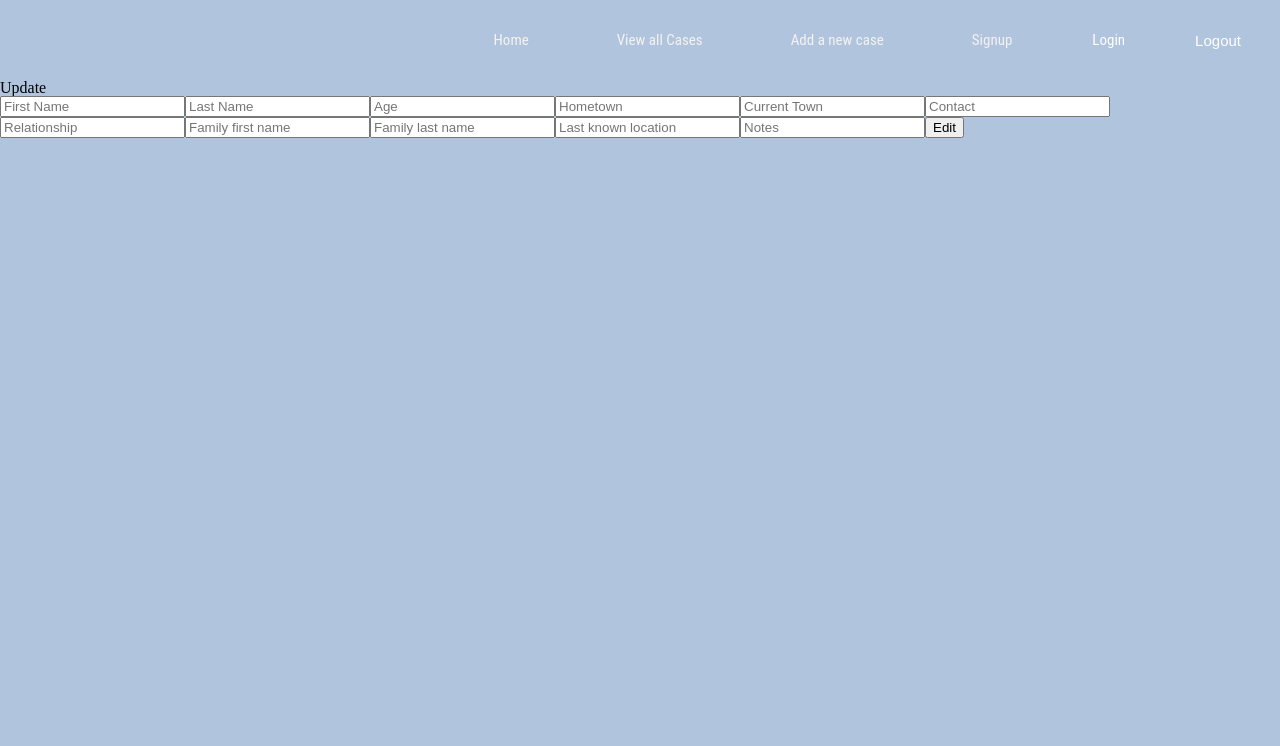
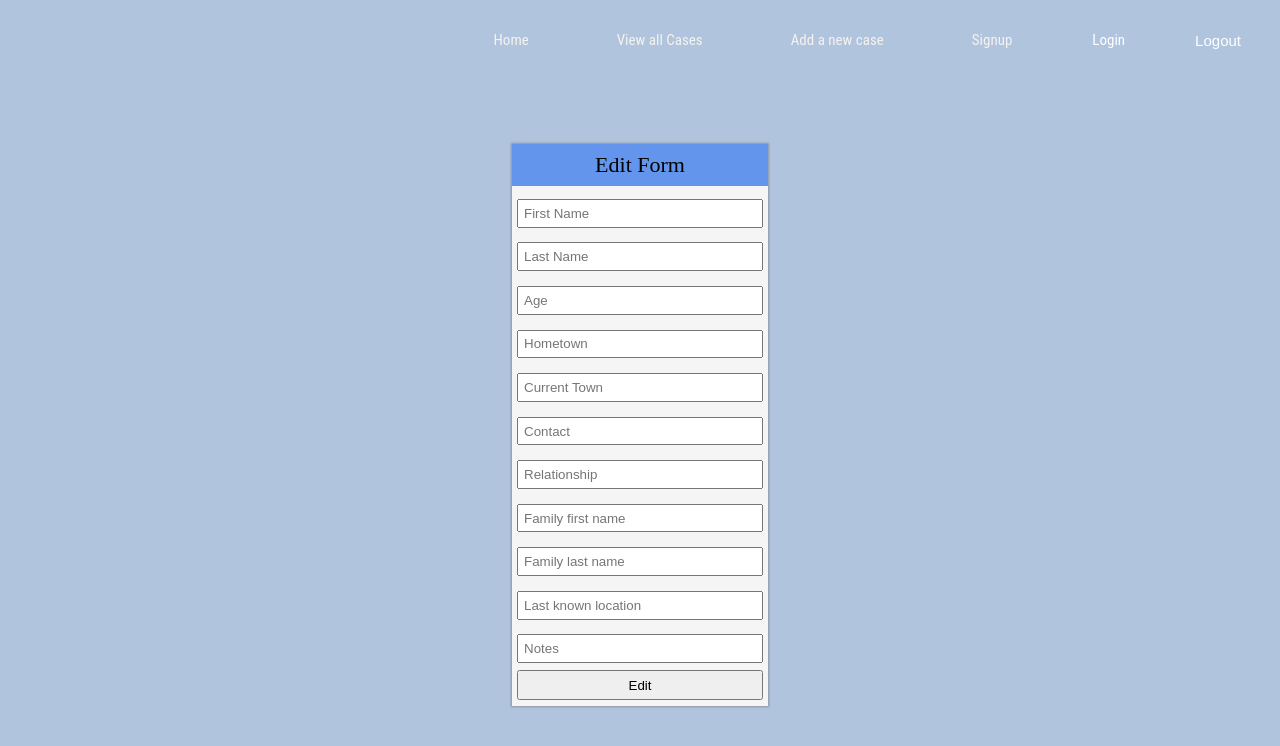
Before and after one commit to Miracle-Messages-build/Front-End, a React (Create React App) app in the folder miracle/: page /volunteer/edit/1 in a window 1280 px wide. Shown: the top 746 px of the page. Built offline with nearby package versions, Linux system fonts and the light colour scheme; no server answers.

Commit message:
Styled edit and volunteer add case forms

```diff
--- a/miracle/src/App.css
+++ b/miracle/src/App.css
@@ -13,3 +13,12 @@
 
 
 }
+
+.edit-parent{
+    display: flex;
+  justify-content: center;
+}
+.vol-add-parent{
+    display: flex;
+  justify-content: center;
+}
--- a/miracle/src/components/Dashboard/ViewCases.js
+++ b/miracle/src/components/Dashboard/ViewCases.js
@@ -1,8 +1,19 @@
 import React, { useState, useEffect } from 'react';
 import axios from 'axios';
+import styled from 'styled-components';
 
 import { axiosWithAuth } from '../../utils/axiosWithAuth';
 import VolunteerCase from './VolunteerCase';
+
+
+
+const CaseContainer = styled.div`
+  width: 80%;
+  display: flex;
+  flex-wrap: wrap;
+  justify-content: center;
+  margin: 0 auto;
+`;
 
 const ViewCases = props => {
   const [socialCases, setSocialCases] = useState(null);
@@ -37,6 +48,8 @@ const ViewCases = props => {
 
   return (
     <>
+          <CaseContainer>
+
       {socialCases ? socialCases.map((socialCase, idx) => (
         <VolunteerCase
           key={idx}
@@ -54,6 +67,8 @@ const ViewCases = props => {
           // deleteCase={deleteCase}
         />
       )) : null}
+            </CaseContainer>
+
     </>
   );
 }
--- a/miracle/src/components/Dashboard/VolunteerAddCase.js
+++ b/miracle/src/components/Dashboard/VolunteerAddCase.js
@@ -7,6 +7,7 @@ import { fetchCase, editCase, addCase } from '../../actions/index.js'
 import { connect } from 'react-redux';
 
 const FormContainer = styled.div`
+
   margin-top: 2%;
   width: 50%;
   box-shadow: 0 0 2px 1px rgb(100, 100, 100, 0.5);
@@ -105,8 +106,9 @@ const VolunteerAddCase = (props) => {
   // }
 
   return (
+    <div className= "vol-add-parent">
     <FormContainer>
-      <FormHeader></FormHeader>
+      <FormHeader>Add a case</FormHeader>
       <Form >
         <FormMain>
 
@@ -168,9 +170,10 @@ const VolunteerAddCase = (props) => {
           </FormSection>
         </FormMain>
         {/* <button type="submit">Add New Case</button> */}
-        <button onClick={e => { props.history.push('/public'); handleSubmit(e); }}>Add</button>
+        <button onClick={e => { props.history.push('/viewallcases'); handleSubmit(e); }}>Add</button>
       </Form>
     </FormContainer>
+    </div>
   )
 }
 
--- a/miracle/src/components/Dashboard/VolunteerCase.js
+++ b/miracle/src/components/Dashboard/VolunteerCase.js
@@ -9,6 +9,8 @@ import { connect } from 'react-redux';;
 const CaseContainer = styled.div`
   margin: 2%;
   width: 15%;
+  background-color: whitesmoke;
+
   box-shadow: 0 0 2px 1px rgb(100, 100, 100, 0.5);
   ul {
     list-style-type: none;
@@ -42,6 +44,7 @@ const CaseBody = styled.div`
 const CaseButtons = styled.div`
   display: flex;
   justify-content: center;
+
 
   a {
     width: 48%;
--- a/miracle/src/components/EditCase.js
+++ b/miracle/src/components/EditCase.js
@@ -1,6 +1,53 @@
 import React, { useState, useEffect } from 'react';
 import axios from 'axios';
 import { axiosWithAuth } from '../utils/axiosWithAuth.js'
+import styled from 'styled-components';
+
+const FormContainer = styled.div`
+  margin-top: 5%;
+  width: 20%;
+  box-shadow: 0 0 2px 1px rgb(100, 100, 100, 0.5);
+`;
+
+const FormHeader = styled.h1`
+  font-size: 2.2rem;
+  color: black;
+  padding: 4%;
+  text-align: center;
+  background-color: cornflowerblue;
+`;
+
+const Form = styled.form`
+  display: flex;
+  flex-flow: row wrap;
+  align-items: center;
+  padding: 2%;
+  background-color: whitesmoke;
+
+  label {
+    width: 100%;
+    margin-top: 1%;
+  }
+
+  input{
+    width: 100%;
+    padding: 2%;
+    margin: 3% auto;
+    box-sizing: border-box;
+  }
+
+  textarea {
+    width: 100%;
+    padding: 2%;
+    margin: 3% auto;
+    box-sizing: border-box;
+  }
+
+  button {
+    width: 100%;
+    height: 30px;
+  }
+`;
 
 
 const initialInfo = {
@@ -49,11 +96,11 @@ const UpdateForm = props => {
 
     axiosWithAuth()
       .put(`https://lindseyacason-miraclemessages.herokuapp.com/socialCases/socialCase/${props.match.params.id}`, info)
-      .then(response => console.log(response))
-      // .then(response => {
-      //     props.setCaseInfo([...props.caseInfo, response.data])
-      //     // props.history.push('/')
-      // })
+      // .then(response => console.log(response))
+      .then(response => {
+          props.setCaseInfo([...props.caseInfo, response.data])
+          props.history.push('/viewallcases')
+      })
       .catch(err => console.log(err))
 
 
@@ -65,9 +112,12 @@ const UpdateForm = props => {
 
 
 
-    <>
-      <form className="signup-form" onSubmit={e => { props.history.push('/viewallcases'); handleLogin(e) }}>
-        <h1>Update</h1>
+<div className="edit-parent">
+    <FormContainer>
+    <FormHeader>Edit Form</FormHeader>
+
+      <Form className="signup-form" onSubmit={e => { props.history.push('/viewallcases'); handleLogin(e) }}>
+
         <input
           type="text"
           name="socialCaseFname"
@@ -151,8 +201,9 @@ const UpdateForm = props => {
         <button>Edit</button>
 
 
-      </form>
-    </>
+      </Form>
+      </FormContainer>
+      </div>
   )
 }
 
--- a/miracle/src/components/NavBar.js
+++ b/miracle/src/components/NavBar.js
@@ -4,7 +4,7 @@ import styled from "styled-components";
 
 const StyledNav = styled.div`
   display: flex;
-  justify-content: flex-end;
+  justify-content: space-around;
   text-decoration: none;
   height: 80px;
   align-items: center;
--- a/miracle/src/components/PrivateRoute.js
+++ b/miracle/src/components/PrivateRoute.js
@@ -10,6 +10,7 @@ const PrivateRoute = ({ component: Component, ...rest }) => {
         if (localStorage.getItem('token')) {
           return <Component {...props} />;
         } else {
+          alert("Must be logged in to do that!")
           return <Redirect to="/login" />;
         }
       }}
--- a/miracle/src/components/PublicCases/ViewPublicCases.js
+++ b/miracle/src/components/PublicCases/ViewPublicCases.js
@@ -17,9 +17,6 @@ const ViewPublicCases = (props) => {
   const [publicCases, setPublicCases] = useState(null);
 
   useEffect(() => {
-    // axios.get('https://lindseyacason-miraclemessages.herokuapp.com/socialCases/socialCases')
-    //   .then(response => {
-    //     console.log('Get Response', response)
 
 
         setPublicCases(props.cases.filter(socialCase => socialCase.user === null));
--- a/miracle/src/components/SignUp.js
+++ b/miracle/src/components/SignUp.js
@@ -64,11 +64,11 @@ const SignUp = (props) => {
 
     axios
       .post('https://lindseyacason-miraclemessages.herokuapp.com/createnewuser', signUp)
-      .then(response => {
-        console.log(response.data, "sign up")
+      // .then(response => {
+      //   console.log(response.data, "sign up")
 
-        //  .then(response => {
-        //     localStorage.setItem('token', response.data.payload);
+         .then(response => {
+            localStorage.setItem('token', response.data.payload);
         props.history.push('/login')
       })
       .catch(err => console.log(err.response));
```
